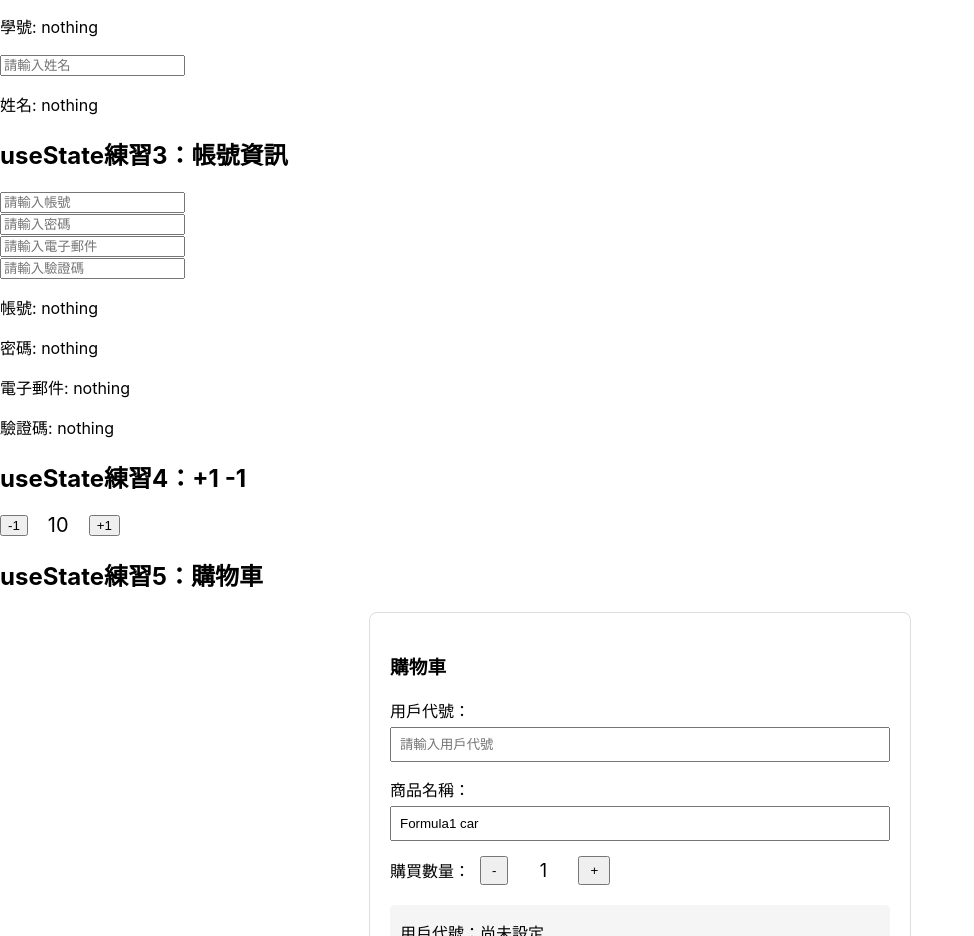
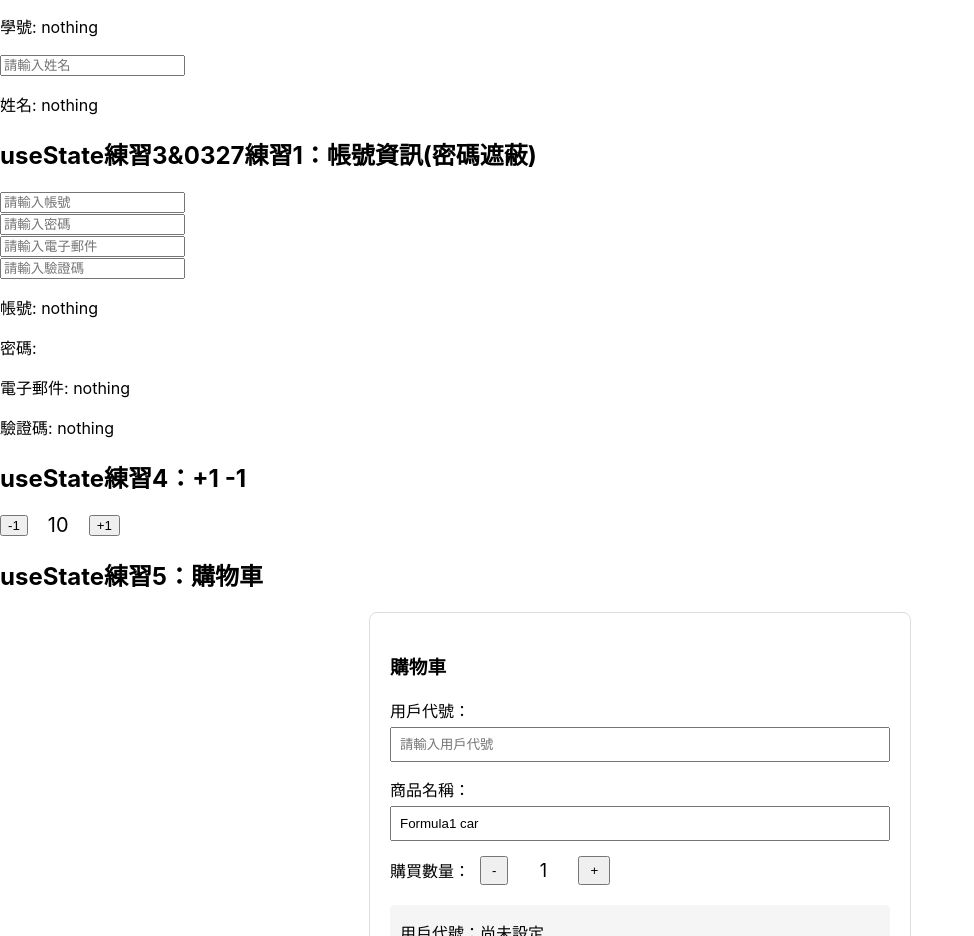
Before and after one commit to lumberjack0708/new_react_repo, a React (Create React App) app: page / in a window 1280 px wide. Shown: the part 1142-2078 px from the top of the page, without its empty margins (0-974 px from the left). Built offline with nearby package versions, Linux system fonts and the light colour scheme.

Commit message:
密碼遮蔽

```diff
--- a/src/components/UseStates/UseStatePr3.js
+++ b/src/components/UseStates/UseStatePr3.js
@@ -6,16 +6,25 @@ export default function UseStatePr3() {
     const [stuEmail, setEmail] = useState("nothing");
     const [stuVerify, setverify] = useState("nothing");
 
+    // 密碼遮蔽函式
+    const maskPassword = (password) => {
+        if(password === "nothing" || password === ""){
+            return "";
+        }
+        // 顯示第一個字元，其餘用星號替代
+        return password[0] + '*'.repeat(password.length - 1);
+    }
+
     return (
         <>
-            <h2>useState練習3：帳號資訊</h2>
+            <h2>useState練習3&0327練習1：帳號資訊(密碼遮蔽)</h2>
             <input type="text" placeholder="請輸入帳號" onChange={(e)=>setAcc(e.target.value)}/><br/>
             <input type="password" placeholder="請輸入密碼" onChange={(e)=>setPwd(e.target.value)}/><br/>
             <input type="text" placeholder="請輸入電子郵件" onChange={(e)=>setEmail(e.target.value)}/><br/>
             <input type="text" placeholder="請輸入驗證碼" onChange={(e)=>setverify(e.target.value)}/>
             <br/>
             <p>帳號: {stuAcc}</p>
-            <p>密碼: {stuPwd}</p>
+            <p>密碼: {maskPassword(stuPwd)}</p>
             <p>電子郵件: {stuEmail}</p>
             <p>驗證碼: {stuVerify}</p>
         </>
```
